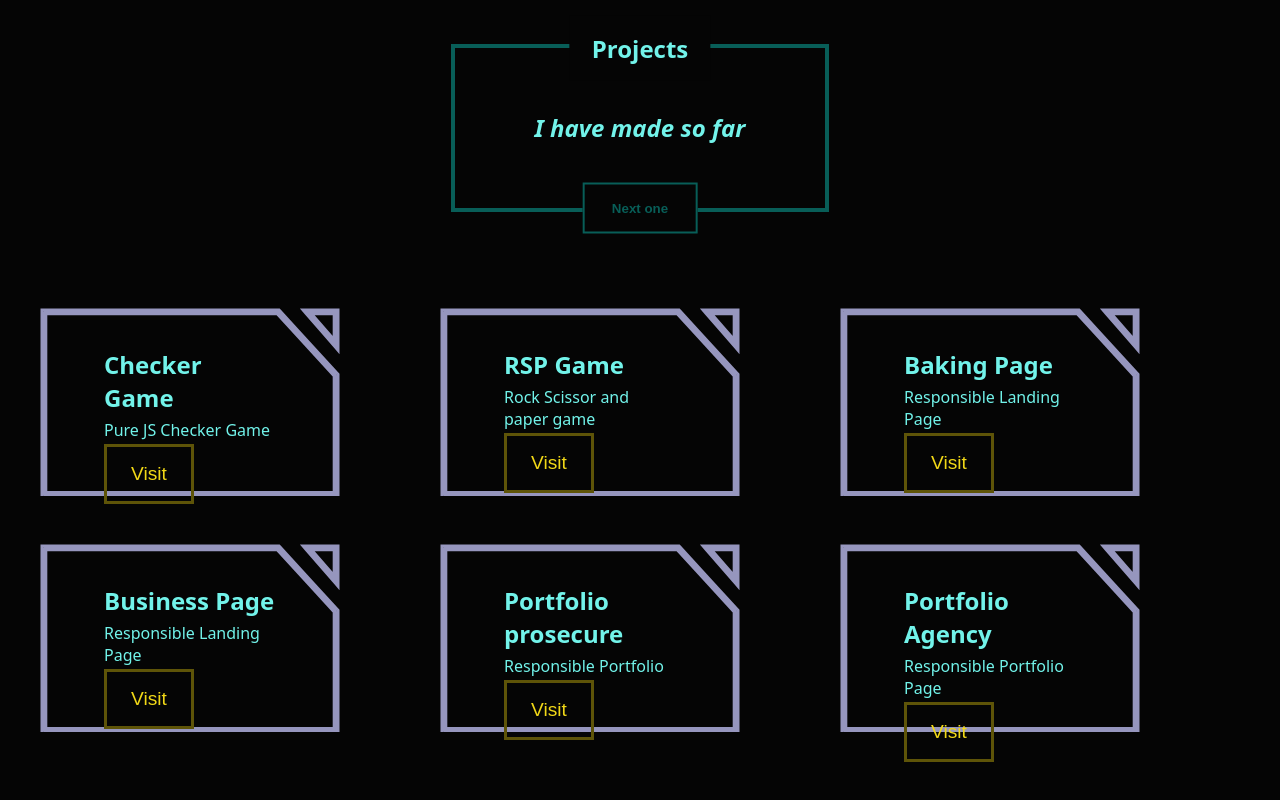
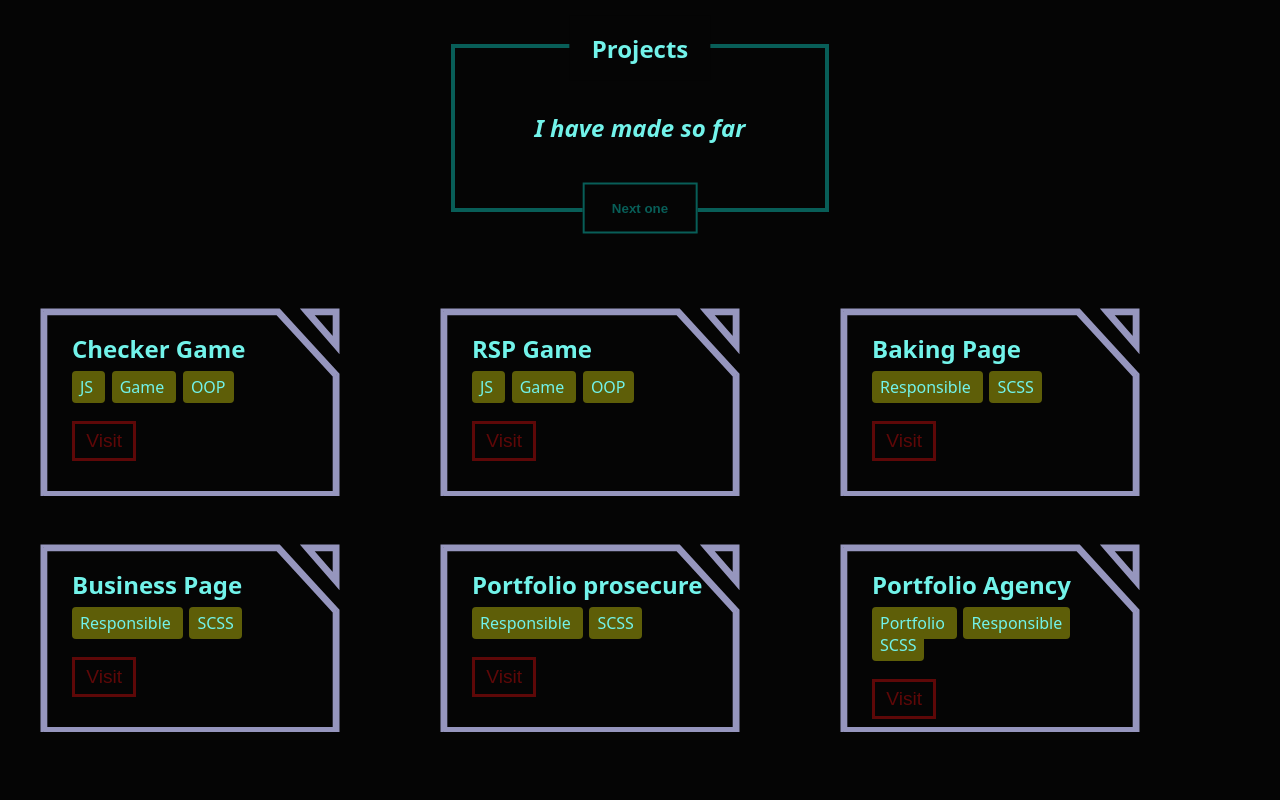
Before and after one commit to nihat-js/sublime-portfolio, a plain HTML site: page index.html in a window 1280 px wide. Shown: the part 1195-1995 px from the top of the page. Drawn offline with Linux system fonts and the light colour scheme.

Commit message:
Projects section redesigned

```diff
--- a/index.html
+++ b/index.html
@@ -67,33 +67,54 @@
             <div class="box2">
                <div class="el">
                   <h2 class="title"> Checker Game </h2>
-                  <p class="desc"> Pure JS Checker Game </p>
+                  <p class="desc">
+                     <span class="tag"> JS </span>
+                     <span class="tag"> Game </span>
+                     <span class="tag"> OOP </span>
+                  </p>
                   <button> Visit </button>
                </div>
                <div class="el">
                   <h2 class="title"> RSP Game </h2>
-                  <p class="desc"> Rock Scissor and paper game </p>
+                  <p class="desc">
+                     <span class="tag"> JS </span>
+                     <span class="tag"> Game </span>
+                     <span class="tag"> OOP </span>
+                  </p>
                   <button> Visit</button>
                </div>
                <div class="el">
                   <h2 class="title"> Baking Page </h2>
-                  <p class="desc"> Responsible Landing Page </p>
+                  <p class="desc">
+                     <span class="tag"> Responsible </span>
+                     <span class="tag"> SCSS </span>
+                  </p>
                   <button> Visit</button>
                   </a>
                </div>
                <div class="el">
                   <h2 class="title"> Business Page </h2>
-                  <p class="desc"> Responsible Landing Page </p>
+                  <div class="desc">
+                     <span class="tag"> Responsible </span>
+                     <span class="tag"> SCSS </span>
+                  </div>
                   <button> Visit</button>
                </div>
                <div class="el">
                   <h2 class="title"> Portfolio prosecure </h2>
-                  <p class="desc"> Responsible Portfolio </p>
+                  <div class="desc">
+                     <span class="tag"> Responsible </span>
+                     <span class="tag"> SCSS </span>
+                  </div>
                   <button> Visit</button>
                </div>
                <div class="el">
                   <h2 class="title"> Portfolio Agency </h2>
-                  <p class="desc"> Responsible Portfolio Page </p>
+                  <div class="desc">
+                     <span class="tag"> Portfolio </span>
+                     <span class="tag"> Responsible </span>
+                     <span class="tag"> SCSS </span>
+                  </div>
                   <button> Visit</button>
                </div>
 
--- a/scss/style.scss
+++ b/scss/style.scss
@@ -232,13 +232,14 @@ html {
 			.el {
 				width: 300px;
 				height: 188px;
-				padding: 2.5rem 4rem;
+				padding: 1.5rem 2rem;
 				background-image: url('../img/box-bg.svg');
 				background-size: cover;
 				margin-right: 100px;
 				margin-bottom: 3rem;
 				transition: .4s all;
 				animation: change-bg 3s infinite alternate-reverse;
+
 				// display: flex;
 				// flex-direction: column;
 				// align-items: center;
@@ -248,16 +249,23 @@ html {
 				}
 
 				.desc {
-					margin-bottom: .2rem;
+					margin-bottom: 1rem;
+					padding: .4rem 0;
+					.tag {
+						background-color: hsl(60, 84%, 20%);
+						border-radius: 4px;
+						padding: .3rem .5rem;
+						margin-right: .4rem;
+					}
 				}
 
 				button {
-					padding: 1rem 1.5rem;
-					border: 3px solid hsl(53, 84%, 20%) ;
+					padding: .4rem .7rem;
+					border: 3px solid hsl(0, 84%, 20%);
 					font-size: bold;
 					background: transparent;
 					font-size: 1.2rem;
-					color: #f1d817;
+					color: hsl(0, 84%, 20%);
 				}
 
 			}
```
Also changed, not shown: css/style.css.
